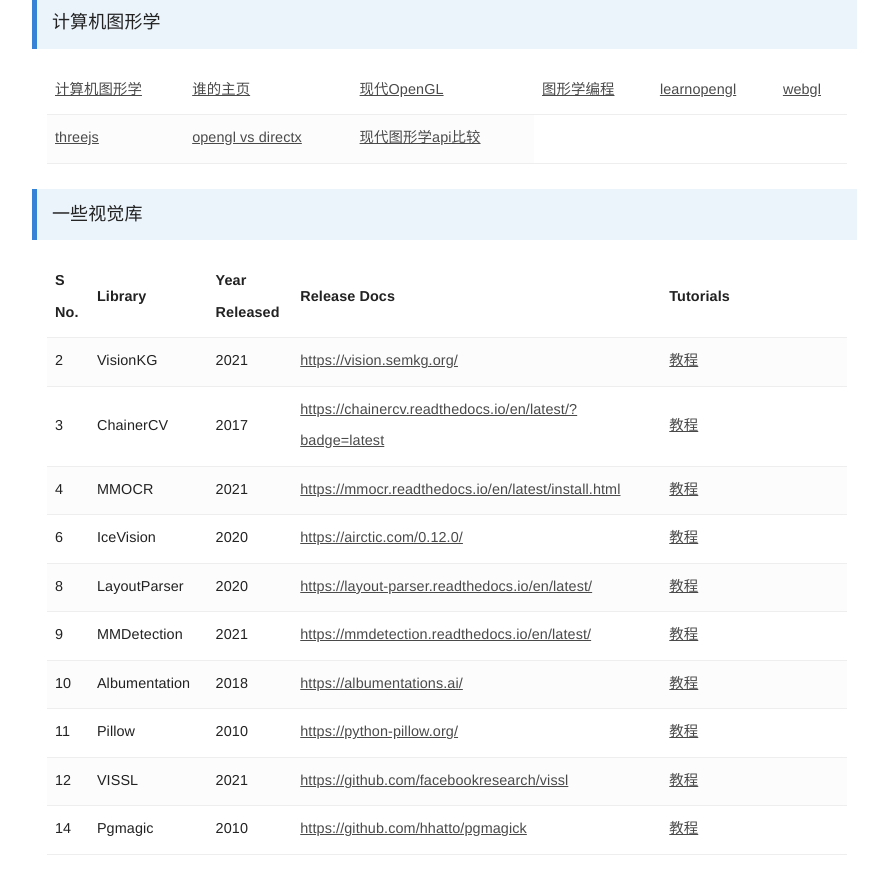
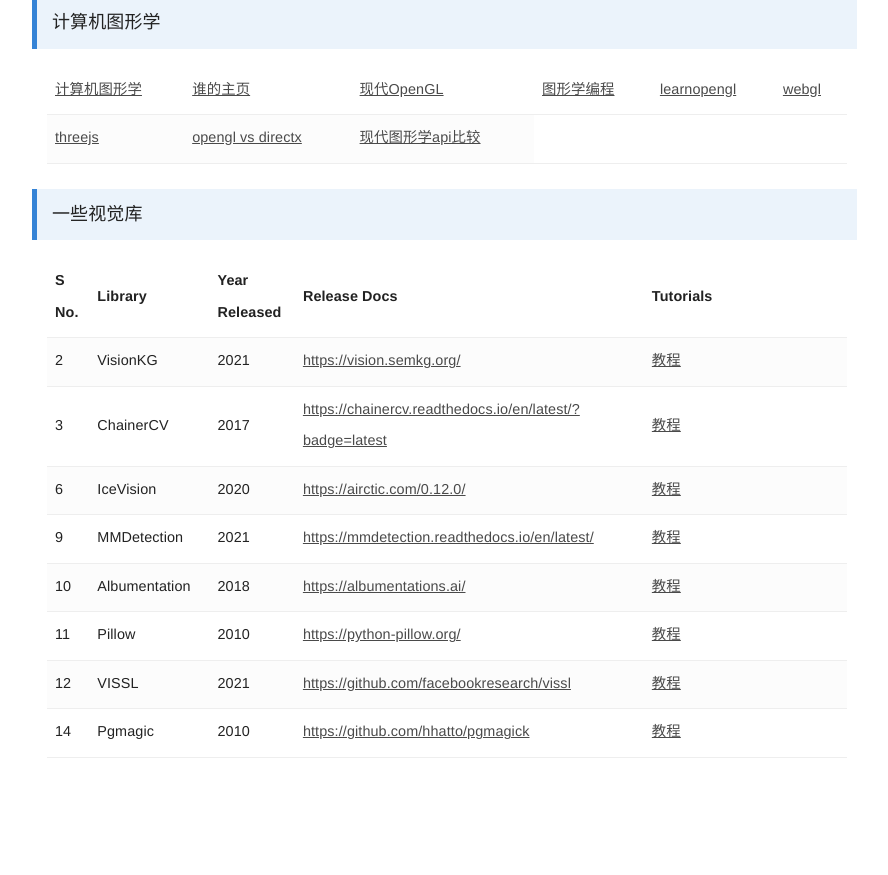
Before and after one commit to bashendixie/Machine_Learning_Notes, a Jekyll site: the page built from _docs/1、机器学习/计算机视觉.md, in a window 1280 px wide and 900 px high, scrolled down 915 px. Shown: the top 875 px of the window, without its empty margins (343-1231 px from the left). Built offline with Jekyll 4.4.1, drawn with Linux system fonts in a browser that asks for light colours; some web fonts are replaced; after the commit the page ends 1718 px from its top, so only the background shows below that.

Commit message:
no message

```diff
--- a/_docs/1、机器学习/计算机视觉.md
+++ b/_docs/1、机器学习/计算机视觉.md
@@ -288,29 +288,6 @@
 		</tr>
 		<tr>
 			<td>
-				4
-			</td>
-			<td>
-				MMOCR
-			</td>
-			<td>
-				2021
-			</td>
-			<td>
-				<a href="https://mmocr.readthedocs.io/en/latest/install.html" data-wpel-link="external"
-				target="_blank" rel="follow">
-					https://mmocr.readthedocs.io/en/latest/install.html
-				</a>
-			</td>
-			<td>
-				<a href="https://analyticsindiamag.com/a-guide-to-text-detection-and-recognition-using-mmocr"
-				data-wpel-link="internal">
-					教程
-				</a>
-			</td>
-		</tr>
-		<tr>
-			<td>
 				6
 			</td>
 			<td>
@@ -327,29 +304,6 @@
 			</td>
 			<td>
 				<a href="https://analyticsindiamag.com/a-hands-on-guide-to-icevision-framework-for-object-detection/"
-				data-wpel-link="internal">
-					教程
-				</a>
-			</td>
-		</tr>
-		<tr>
-			<td>
-				8
-			</td>
-			<td>
-				LayoutParser
-			</td>
-			<td>
-				2020
-			</td>
-			<td>
-				<a href="https://layout-parser.readthedocs.io/en/latest" data-wpel-link="external"
-				target="_blank" rel="follow">
-					https://layout-parser.readthedocs.io/en/latest/
-				</a>
-			</td>
-			<td>
-				<a href="https://analyticsindiamag.com/guide-to-layoutparser-a-document-image-analysis-python-library/"
 				data-wpel-link="internal">
 					教程
 				</a>
```
